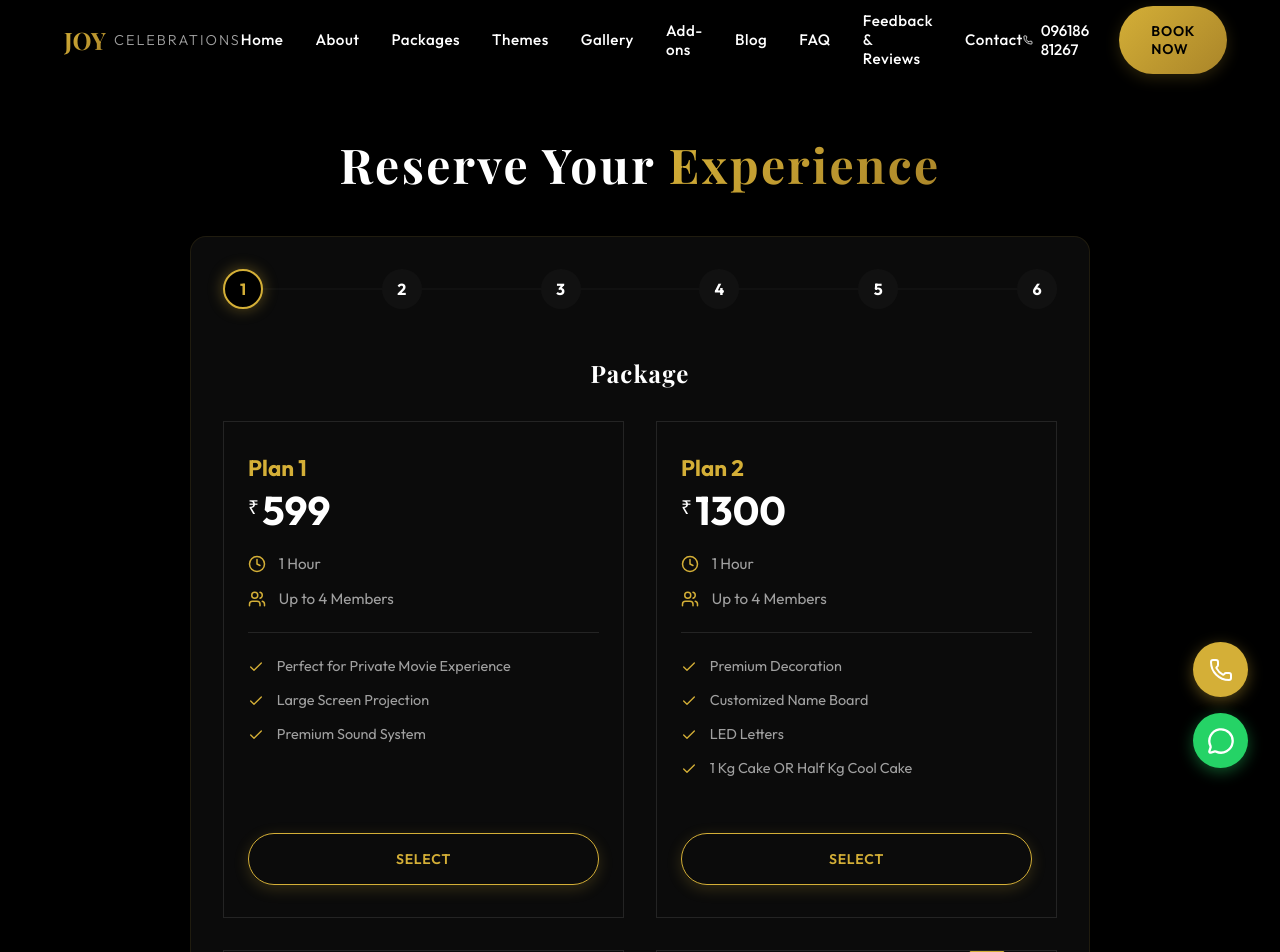
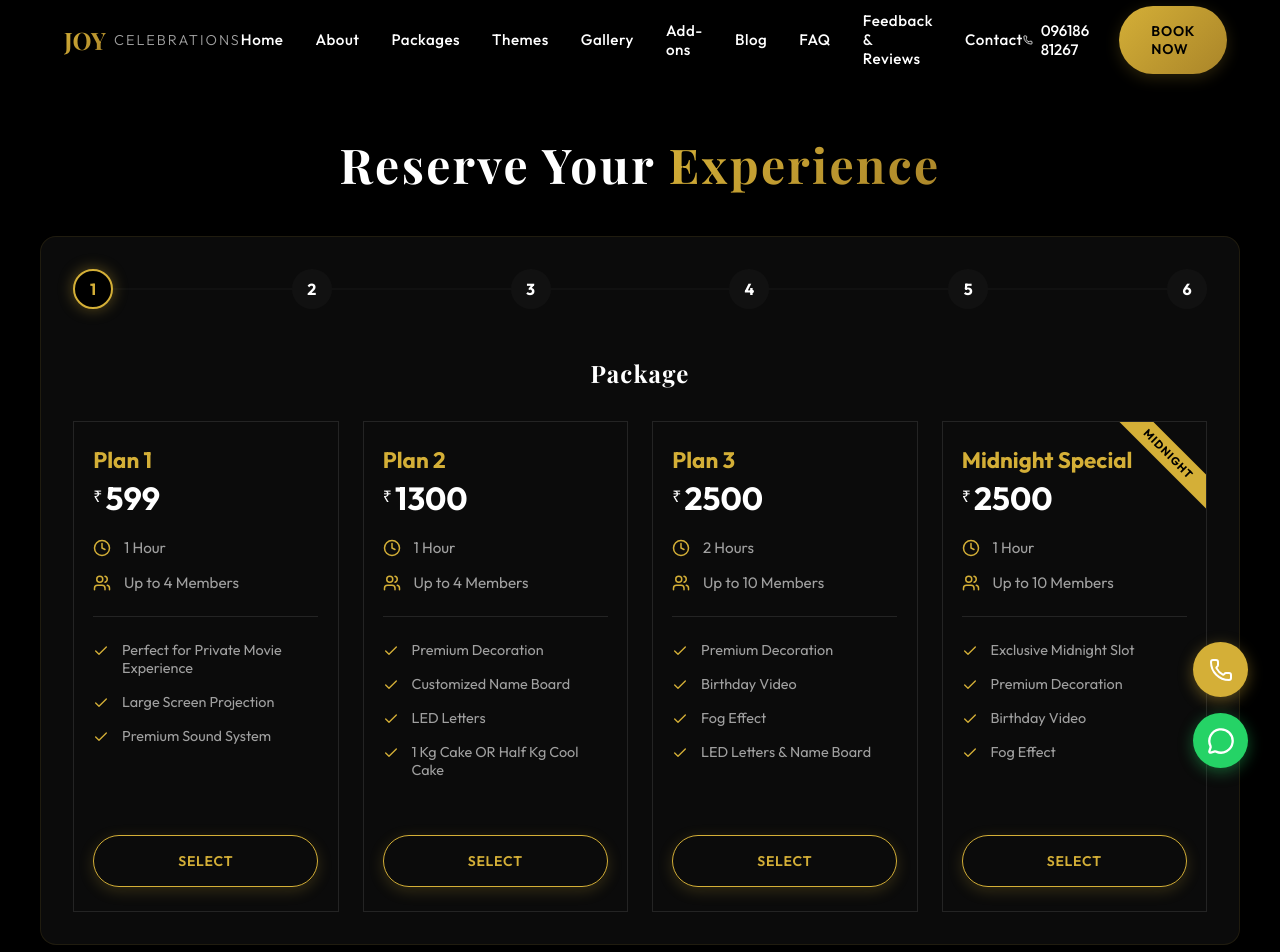
Before and after one commit to geethikaparvatham/Joy_celebrations, a Next.js app: page /book-now in a window 1280 px wide. Shown: the top 952 px of the page. Built offline with nearby package versions, Linux system fonts and the light colour scheme.

Commit message:
Adjust booking wizard width and grid settings to fit 4 plans in one row on desktop

```diff
--- a/src/app/book-now/page.module.css
+++ b/src/app/book-now/page.module.css
@@ -18,7 +18,7 @@
 
 .wizardContainer {
   width: 100%;
-  max-width: 900px;
+  max-width: 1200px;
   padding: 2rem;
   margin-bottom: 4rem;
 }
--- a/src/app/book-now/page.tsx
+++ b/src/app/book-now/page.tsx
@@ -229,7 +229,7 @@ export default function BookNowPage() {
 
           <div style={{ marginTop: '2rem' }}>
             {currentStep === 1 && (
-              <div style={{ display: 'grid', gridTemplateColumns: 'repeat(auto-fit, minmax(280px, 1fr))', gap: '2rem' }}>
+              <div style={{ display: 'grid', gridTemplateColumns: 'repeat(auto-fit, minmax(220px, 1fr))', gap: '1.5rem' }}>
                 {PACKAGES_LIST.map((pkg) => {
                   const isSelected = selectedPackage === pkg.name;
                   return (
@@ -237,7 +237,7 @@ export default function BookNowPage() {
                       key={pkg.name}
                       style={{
                         position: 'relative',
-                        padding: '2rem 1.5rem',
+                        padding: '1.5rem 1.2rem',
                         display: 'flex',
                         flexDirection: 'column',
                         alignItems: 'flex-start',
@@ -278,8 +278,8 @@ export default function BookNowPage() {
                       <div style={{ width: '100%' }}>
                         <h3 style={{ color: '#d4af37', fontSize: '1.4rem', marginBottom: '0.5rem' }}>{pkg.name}</h3>
                         <div style={{ display: 'flex', alignItems: 'flex-start', marginBottom: '1.5rem' }}>
-                          <span style={{ color: 'white', fontSize: '1.2rem', marginTop: '0.2rem', marginRight: '0.2rem' }}>₹</span>
-                          <span style={{ color: 'white', fontSize: '2.5rem', fontWeight: 'bold', lineHeight: '1' }}>{pkg.price}</span>
+                          <span style={{ color: 'white', fontSize: '1rem', marginTop: '0.2rem', marginRight: '0.2rem' }}>₹</span>
+                          <span style={{ color: 'white', fontSize: '2rem', fontWeight: 'bold', lineHeight: '1' }}>{pkg.price}</span>
                         </div>
 
                         <div style={{ display: 'flex', flexDirection: 'column', gap: '1rem', fontSize: '0.95rem', color: 'var(--text-secondary)', marginBottom: '1.5rem', paddingBottom: '1.5rem', borderBottom: '1px solid rgba(255,255,255,0.1)' }}>
```
